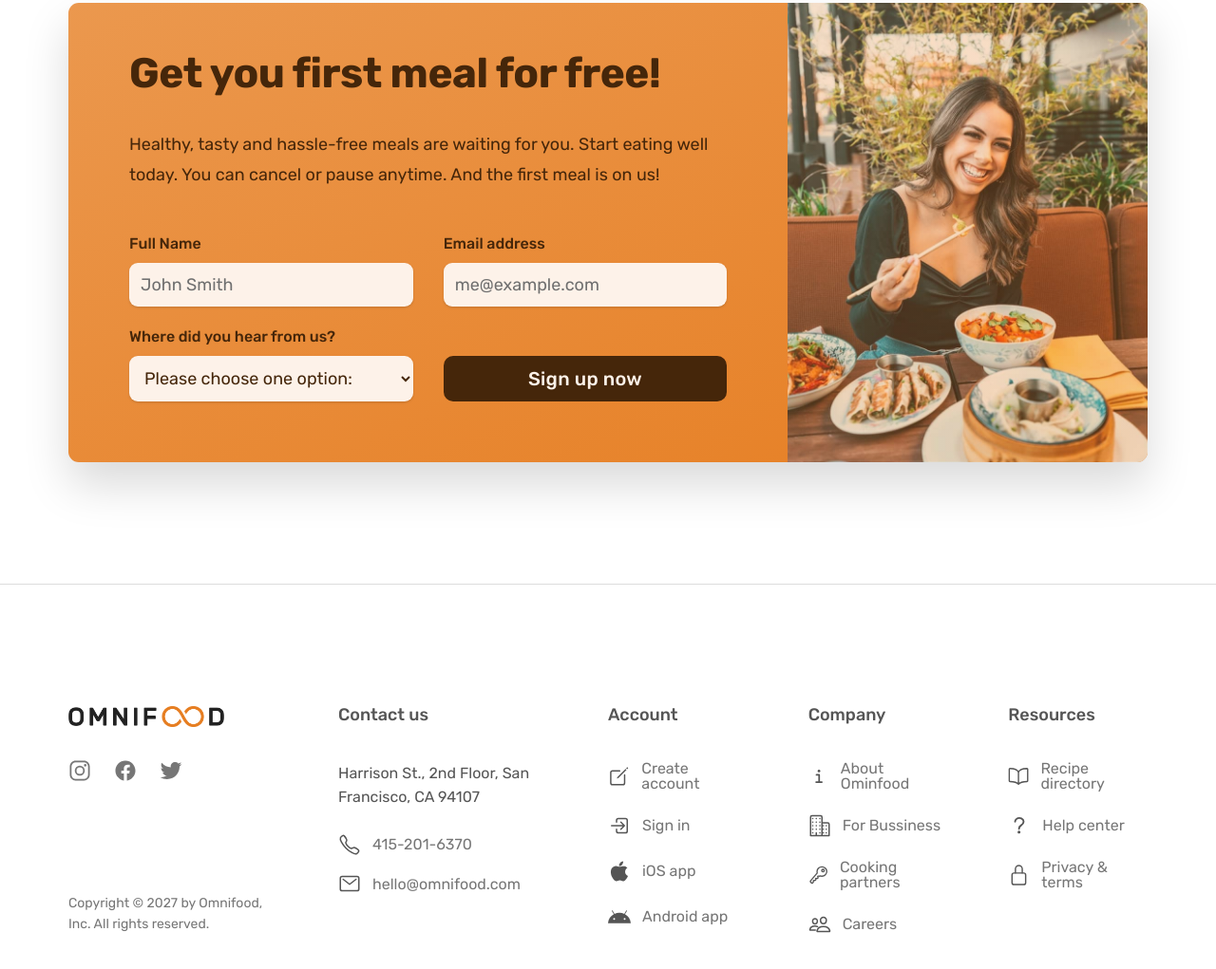
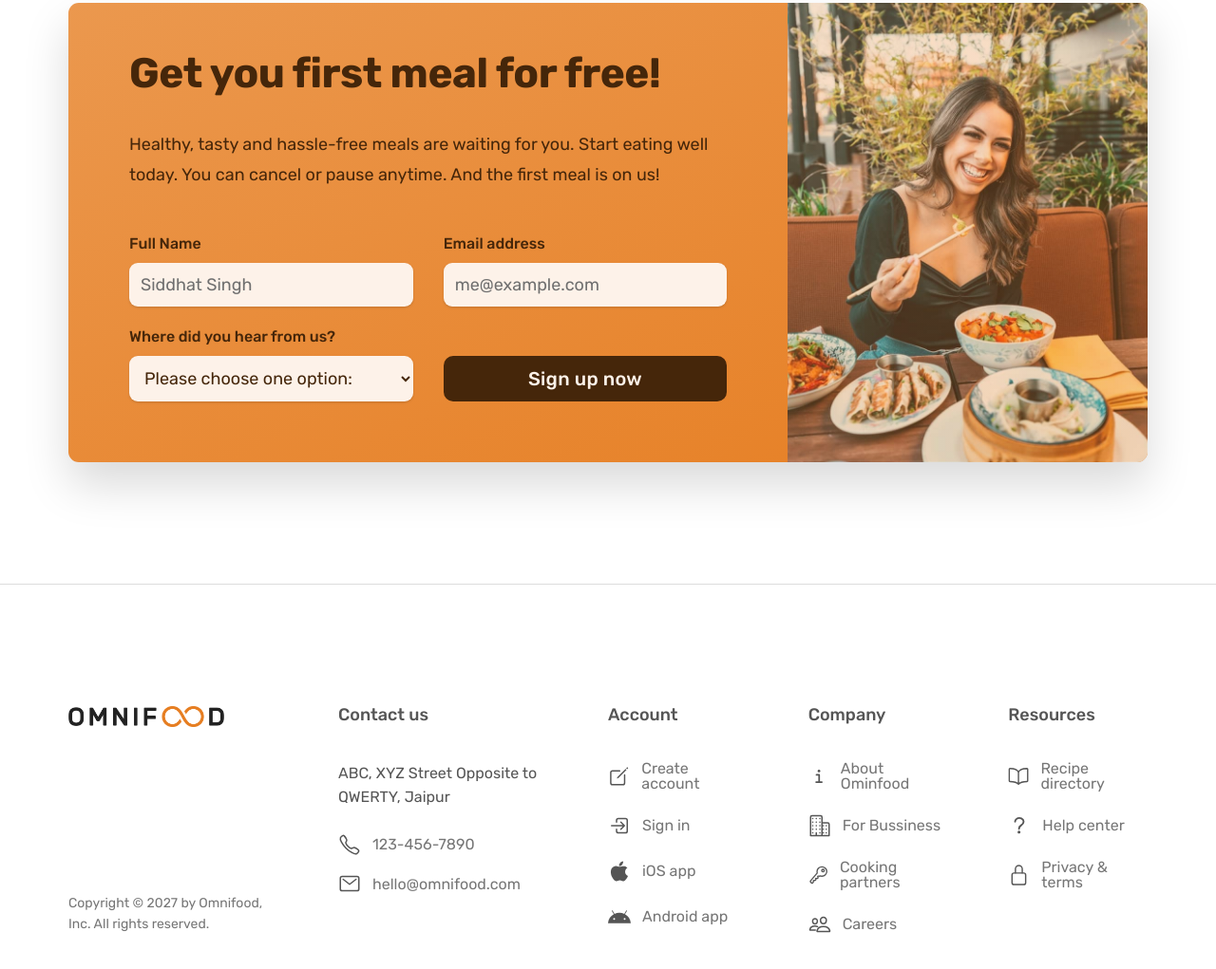
Before and after one commit to siddhart-singh/OmniFood, a plain HTML site: page index.html in a window 1280 px wide. Shown: the part 6637-7658 px from the top of the page at 95% size. Drawn offline with nearby package versions, Linux system fonts and the light colour scheme.

Commit message:
Edit Footer

```diff
--- a/index.html
+++ b/index.html
@@ -446,8 +446,8 @@
           <div class="pricing-plan pricing-plan--starter">
             <header class="plan-header">
               <p class="plan-name">Starter</p>
-              <p class="plan-price"><span>$</span>399</p>
-              <p class="plan-text">per month. That's just $13 per meal!</p>
+              <p class="plan-price"><span>₹</span>399</p>
+              <p class="plan-text">per month. That's just ₹13 per meal!</p>
             </header>
             <ul class="list">
               <li class="list-item">
@@ -473,8 +473,8 @@
           <div class="pricing-plan pricing-plan--complete">
             <header class="plan-header">
               <p class="plan-name">Complete</p>
-              <p class="plan-price"><span>$</span>649</p>
-              <p class="plan-text">per month. That's just $11 per meal!</p>
+              <p class="plan-price"><span>₹</span>649</p>
+              <p class="plan-text">per month. That's just ₹11 per meal!</p>
             </header>
             <ul class="list">
               <li class="list-item">
@@ -559,7 +559,7 @@
                   <input
                     id="full-name"
                     type="text"
-                    placeholder="John Smith"
+                    placeholder="Siddhat Singh"
                     required
                   />
                 </div>
@@ -614,19 +614,7 @@
 
           <ul class="social-links">
             <li>
-              <a class="footer-link" href="#"
-                ><ion-icon name="logo-instagram"></ion-icon
-              ></a>
-            </li>
-            <li>
-              <a class="footer-link" href="#"
-                ><ion-icon name="logo-facebook"></ion-icon
-              ></a>
-            </li>
-            <li>
-              <a class="footer-link" href="#"
-                ><ion-icon name="logo-twitter"></ion-icon
-              ></a>
+
             </li>
           </ul>
 
@@ -638,11 +626,11 @@
           <p class="footer-heading">Contact us</p>
           <address class="contacts">
             <p class="address">
-              Harrison St., 2nd Floor, San Francisco, CA 94107
+              ABC, XYZ Street Opposite to QWERTY, Jaipur
             </p>
             <p class="align-text-icon tel">
               <ion-icon class="social-links" name="call-outline"></ion-icon
-              ><a class="footer-link" href="tel:415-201-6370">415-201-6370</a>
+              ><a class="footer-link" href="tel:123-456-7890">123-456-7890</a>
             </p>
             <p class="align-text-icon">
               <ion-icon class="social-links" name="mail-outline"></ion-icon
```
